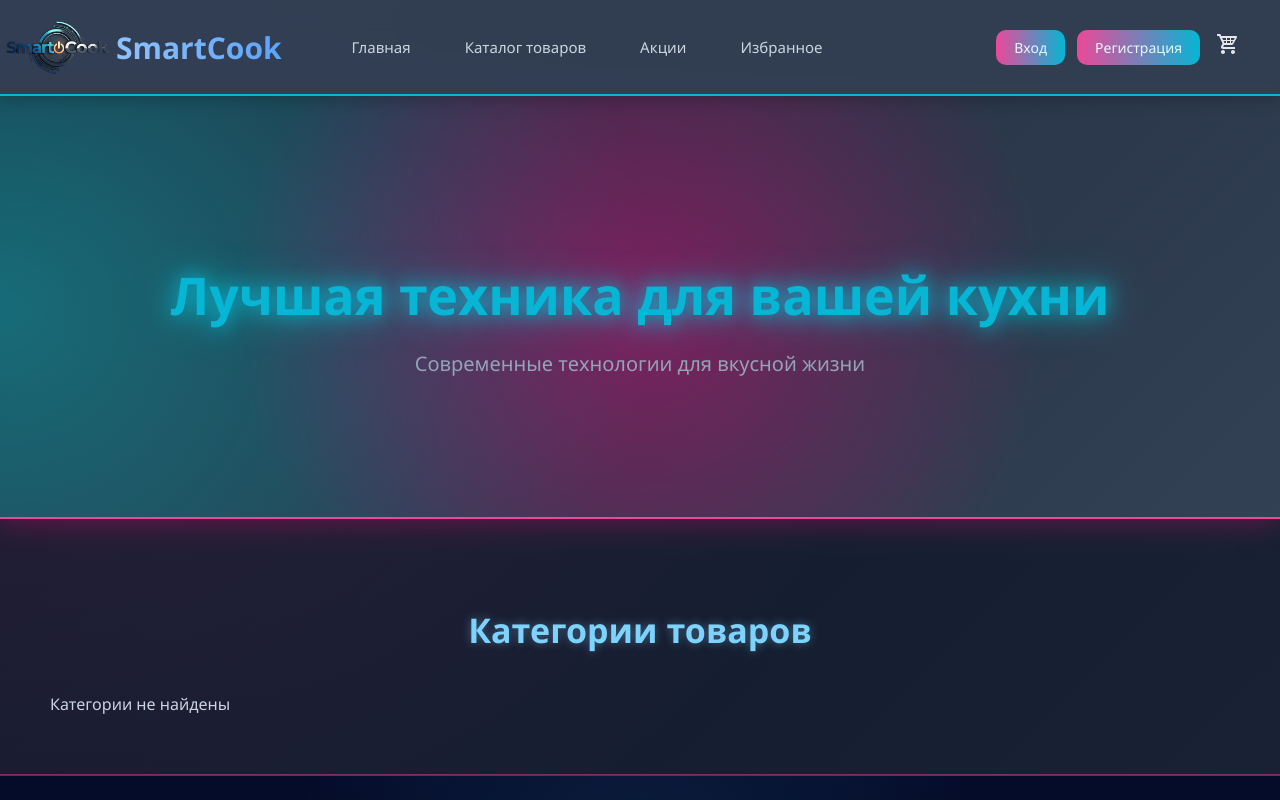
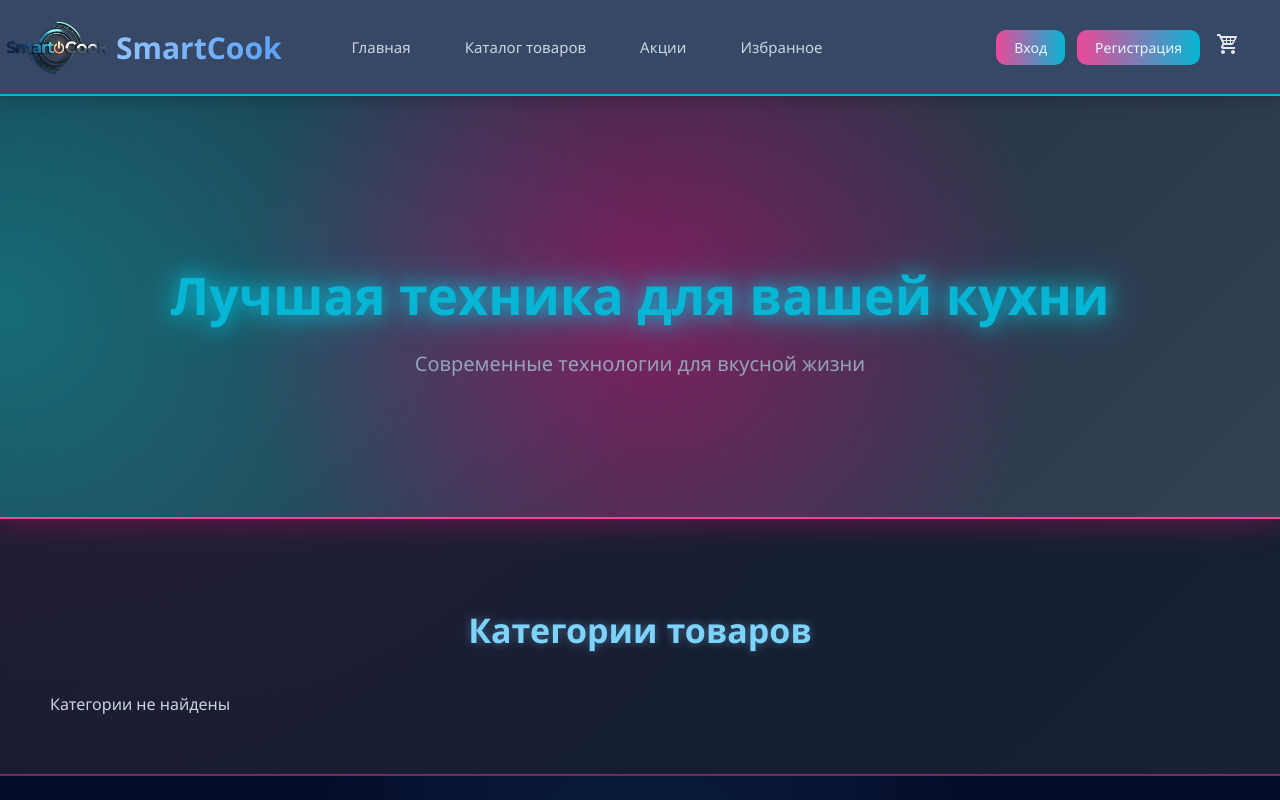
Before and after one commit to Cherkasov-Alexey/kitchen-shop, a website: page frontend/public/index.html in a window 1280 px wide. Shown: the top 800 px of the page. Drawn offline with Linux system fonts and the light colour scheme; no server answers.

Commit message:
Шапка стала насыщеннее и светлее

```diff
--- a/frontend/public/css/style.css
+++ b/frontend/public/css/style.css
@@ -57,7 +57,7 @@ body {
     align-items: center;
     padding: 16px 40px;
     height: 96px;
-    background: rgba(51,65,85,0.95);
+    background: rgba(55,75,105,0.95);
     backdrop-filter: blur(15px);
     border-bottom: 2px solid var(--accent-cyan);
     box-shadow: 0 4px 15px rgba(0,0,0,0.2);
```
